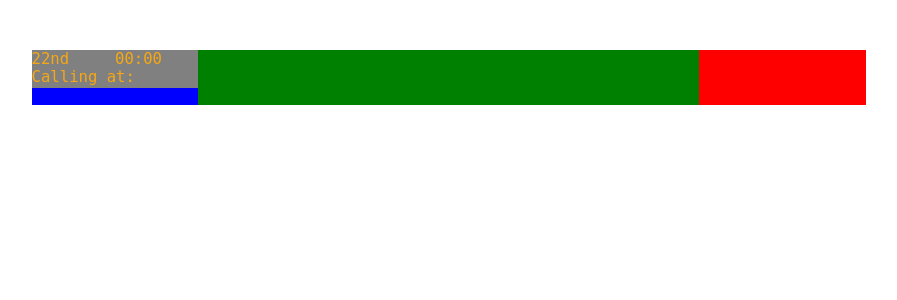
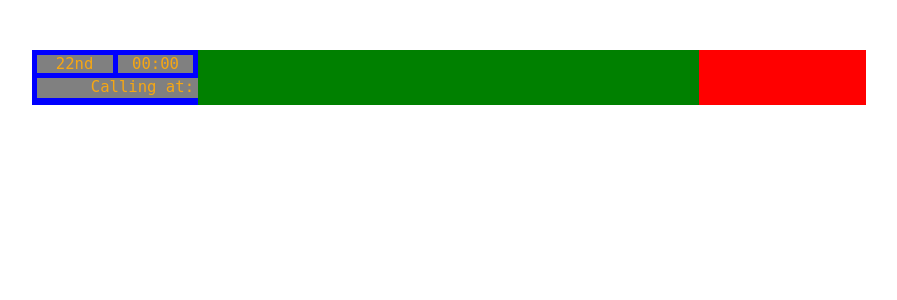
Before and after one commit to Mxtt-smith/DepartureDashboardApp, a Flask app: template templates/uitest.html in a window 1280 px wide. Shown: the top 300 px of the page, without its empty margins (176-1073 px from the left). Run offline with Flask 3, Linux system fonts and the light colour scheme; the template is opened without the code that fills it, so the values that code supplies are empty.

Commit message:
happy with the left third

```diff
--- a/templates/uitest.html
+++ b/templates/uitest.html
@@ -24,7 +24,7 @@
                             00:00
                         </div> -->
                         <div class="callingAt">
-                            Calling at:
+                        Calling at:&nbsp;
                         </div>
                     </div>
                     <div class="middle">
@@ -71,6 +71,7 @@
     flex:20;
     height: 100%;
     background-color: blue;
+    min-width: 105px;
 }
 .middle{
     width: 100%;
@@ -87,20 +88,28 @@
 .leftThird .leftThirdSplit{
     display: flex;
     top: 5px;
+    margin-top: 5px;
+    margin-left: 5px;
 }
 .leftThirdSplit .order{
     top: 5px;
     width: 100%;
     background-color: grey;
     z-index: 100;
-    color:rgb(247, 167, 18)
+    color:rgb(247, 167, 18);
+    margin-right: 5px;
+    margin-bottom: 5px;
+    text-align: center;
 }
 .leftThirdSplit .scheduledArrival{
     border-top: 5px;
     width: 100%;
     background-color: grey;
     z-index: 100;
-    color:rgb(247, 167, 18)
+    color:rgb(247, 167, 18);
+    margin-right: 5px;
+    margin-bottom: 5px;
+    text-align: center;
 
 }
 .leftThird .callingAt{
@@ -110,9 +119,11 @@
     width : 100%;
     background-color: grey;
     z-index: 100;
-    text-align: left;
+    text-align: right;
     color:rgb(247, 167, 18);
     overflow: hidden;
+    margin-left: 5px;
+    min-width: 95px;
 }
 .middle .destination{
     position: absolute;
```
